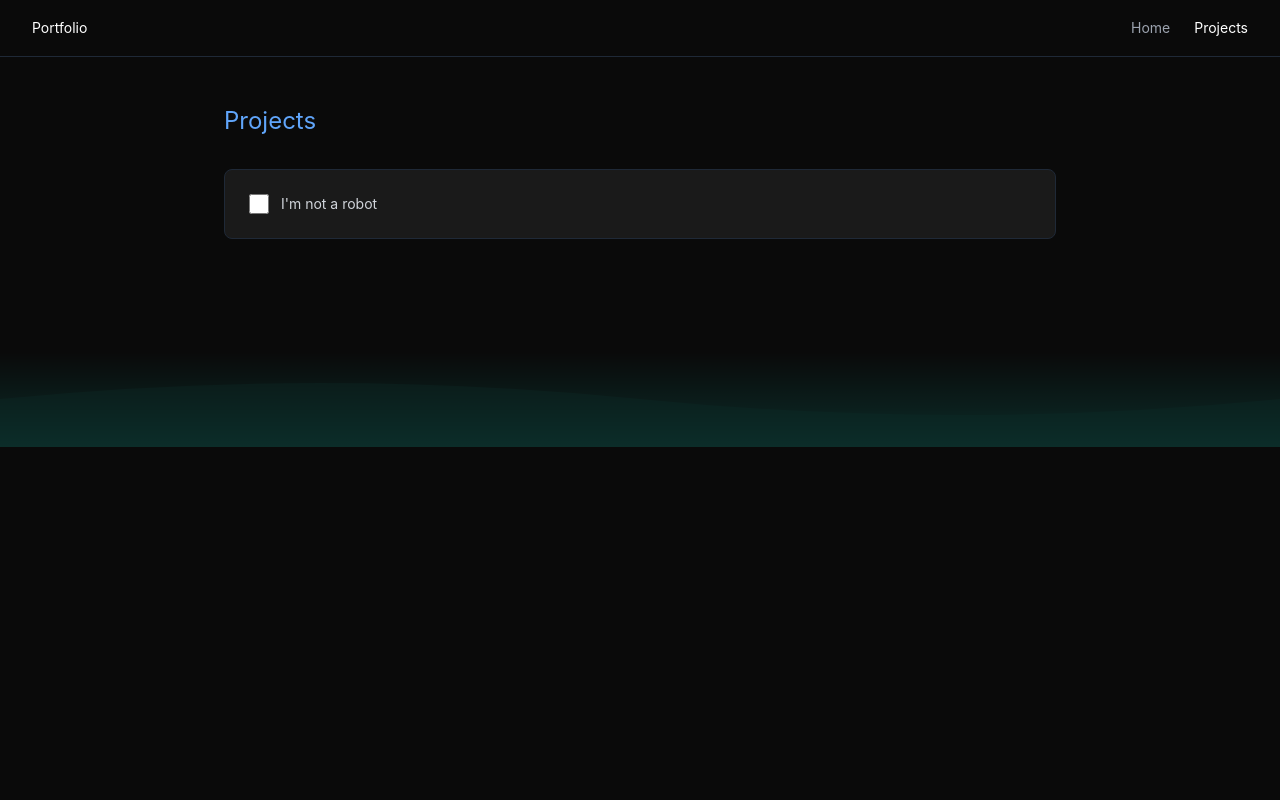
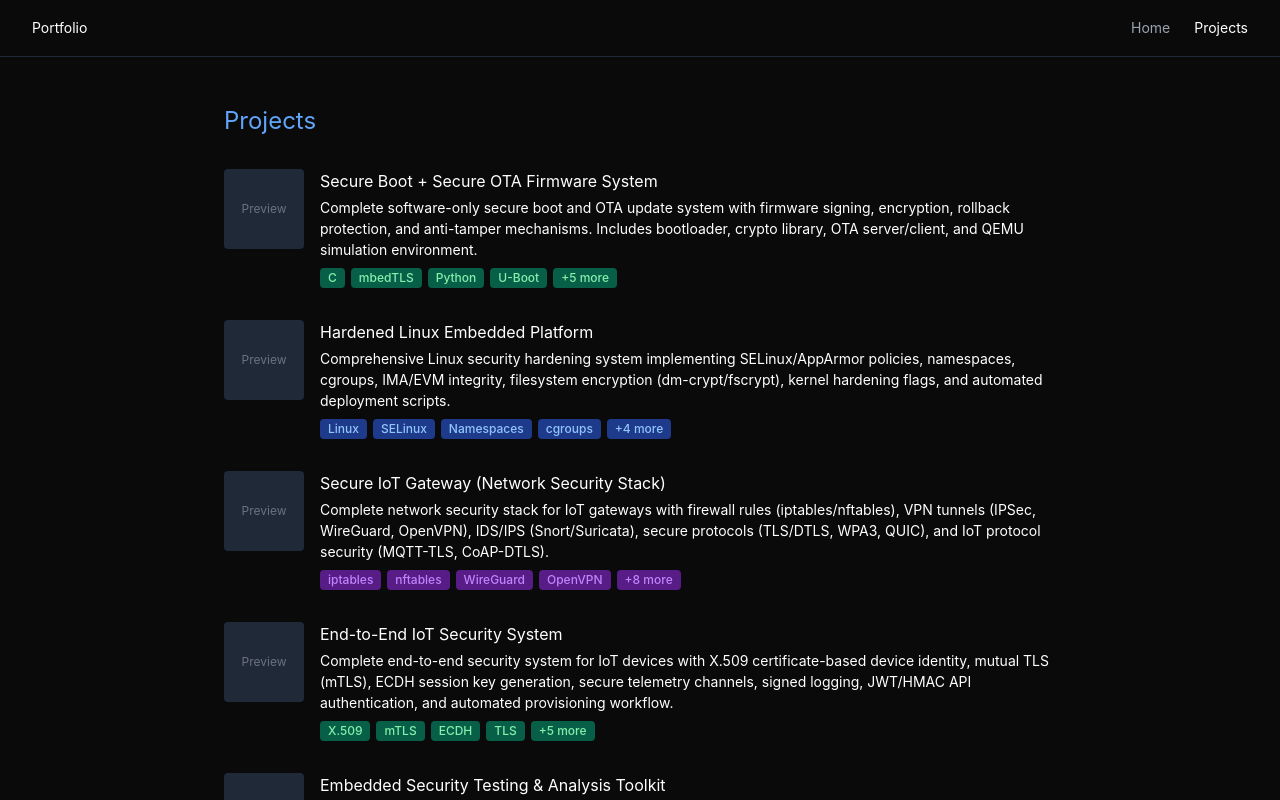
Before and after one commit to jk1806/my-portfolio, a Next.js app: page /projects in a window 1280 px wide. Shown: the top 800 px of the page. Built offline with nearby package versions, Linux system fonts and the light colour scheme.

Commit message:
Remove human verification checkbox - show projects directly

```diff
--- a/app/projects/page.tsx
+++ b/app/projects/page.tsx
@@ -1,12 +1,7 @@
-'use client'
-
-import { useState } from 'react'
 import { projects } from '@/data/projects'
 import ProjectCard from '@/components/ProjectCard'
 
 export default function ProjectsPage() {
-  const [isVerified, setIsVerified] = useState(false)
-
   return (
     <div className="min-h-screen bg-[#0a0a0a] text-white">
       <div className="mx-auto max-w-4xl px-6 py-12 lg:px-8">
@@ -16,29 +11,11 @@ export default function ProjectsPage() {
           </h1>
         </div>
 
-        {!isVerified ? (
-          <div className="flex items-center gap-3 p-6 bg-[#1a1a1a] rounded-lg border border-gray-800">
-            <input
-              type="checkbox"
-              id="human-verify"
-              checked={isVerified}
-              onChange={(e) => setIsVerified(e.target.checked)}
-              className="w-5 h-5 rounded border-gray-600 bg-[#0a0a0a] text-[#60a5fa] focus:ring-2 focus:ring-[#60a5fa] cursor-pointer"
-            />
-            <label
-              htmlFor="human-verify"
-              className="text-sm text-gray-300 cursor-pointer select-none"
-            >
-              I'm not a robot
-            </label>
-          </div>
-        ) : (
-          <div className="space-y-8 animate-fadeIn">
-            {projects.map((project) => (
-              <ProjectCard key={project.id} project={project} />
-            ))}
-          </div>
-        )}
+        <div className="space-y-8">
+          {projects.map((project) => (
+            <ProjectCard key={project.id} project={project} />
+          ))}
+        </div>
       </div>
 
       {/* Wave Graphic */}
```
